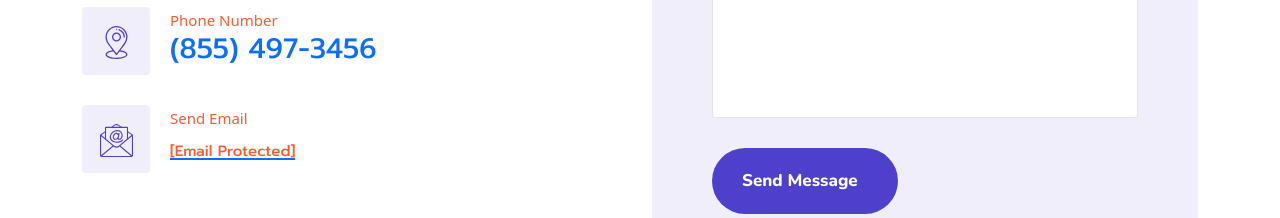
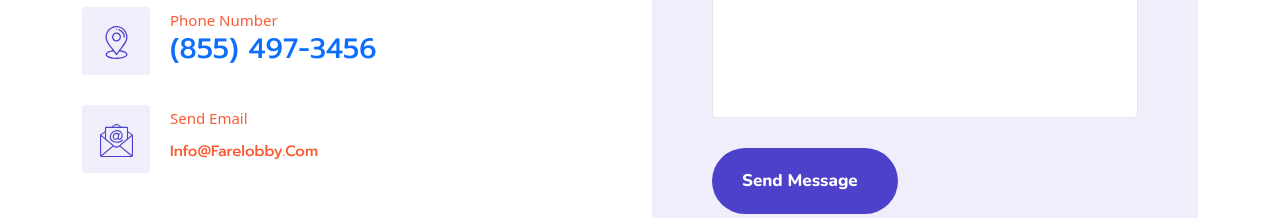
Before and after one commit to acedeveloper-byte/farelobby.com, a Next.js app: page /contact-us in a window 1280 px wide. Shown: the part 1020-1238 px from the top of the page. Built offline with nearby package versions, Linux system fonts and the light colour scheme.

Commit message:
adde changes for contacrt form

```diff
--- a/app/contact-us/page.js
+++ b/app/contact-us/page.js
@@ -90,7 +90,7 @@
                                             <div class="content">
                                                 <span>Send Email</span>
                                                 <h3>
-                                                    <a href="https://modinatheme.com/cdn-cgi/l/email-protection#137b767f7f7c6066637c6167676172657a7f53747e727a7f3d707c7e"><span class="__cf_email__ text-decoration-none" data-cfemail="18707d7474776b6d68776a6c6c6a796e7174587f75797174367b7775">[email&#160;protected]</span></a>
+                                                    <a href="#" class="text-decoration-none"><span class="__cf_email__ text-decoration-none" data-cfemail="18707d7474776b6d68776a6c6c6a796e7174587f75797174367b7775">info@farelobby.com</span></a>
                                                 </h3>
                                             </div>
                                         </div>
@@ -103,7 +103,7 @@
                                     <p class="wow fadeInUp" data-wow-delay=".5s">
                                         We offer carefully curated destinations and tours that capture the true essence of location, ensuring you experience.
                                     </p>
-                                    <form action="https://modinatheme.com/html/travil/contact.php" id="contact-form1" method="POST" class="contact-form-items">
+                                    <form action="#" id="contact-form1" method="POST" class="contact-form-items">
                                         <div class="row g-4">
                                             <div class="col-lg-6 wow fadeInUp" data-wow-delay=".3s">
                                                 <div class="form-clt">
```
